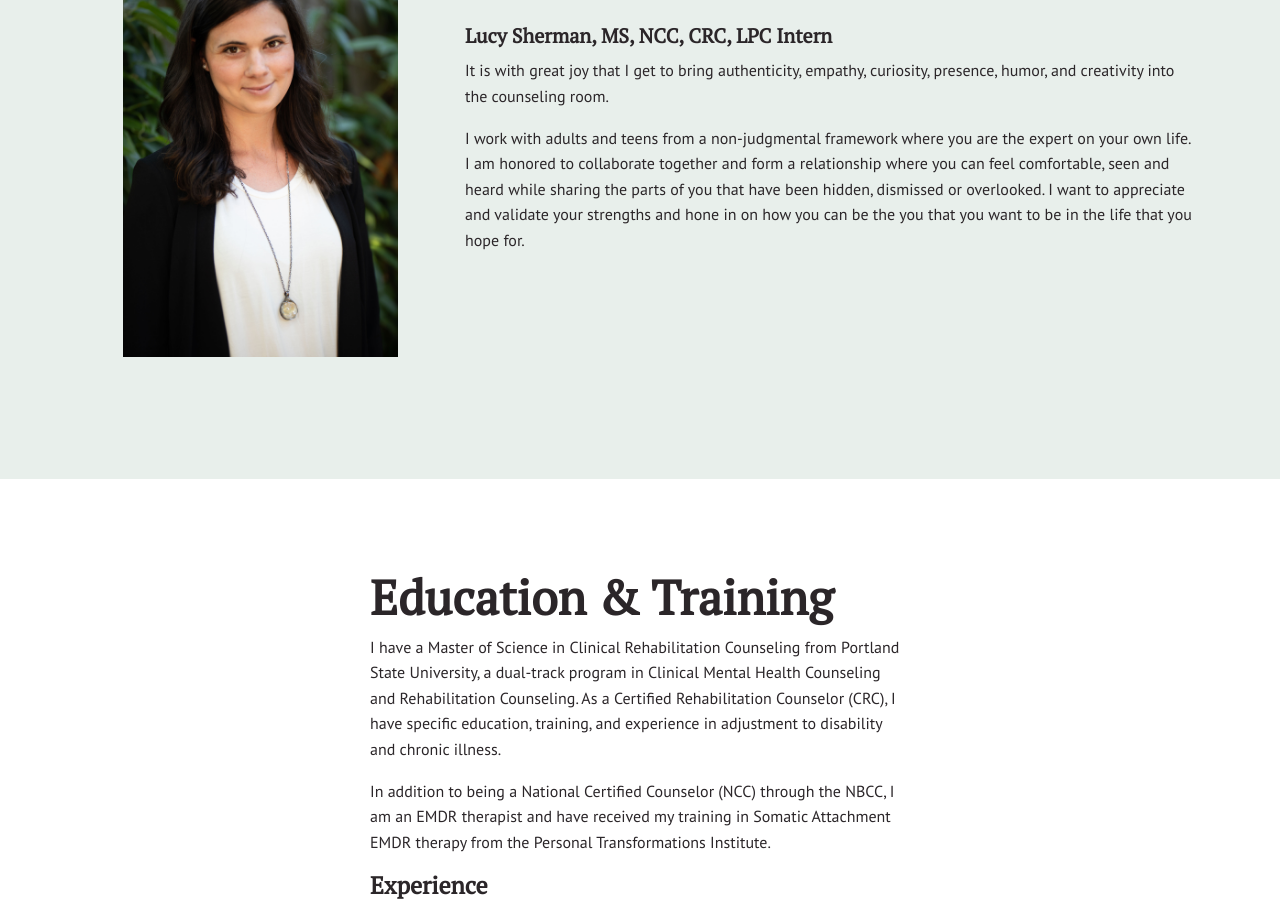
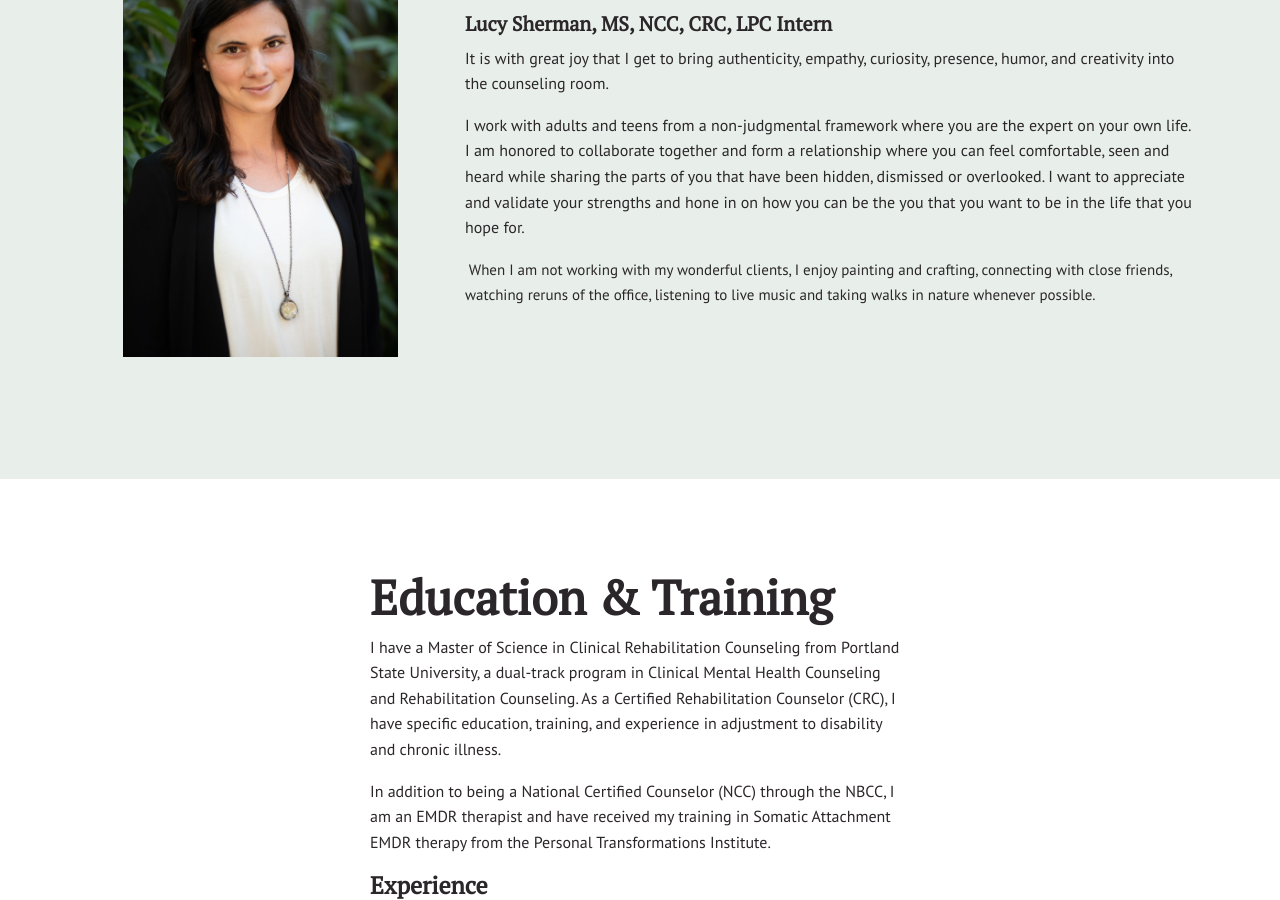
Before and after one commit to NickArrasate/perceptivecounseling, a Jekyll site: the page built from about.html, in a window 1280 px wide and 900 px high, scrolled down 497 px. Built offline with Jekyll 4.4.1, drawn with Linux system fonts in a browser that asks for light colours; nearby versions of some CDN libraries.

Commit message:
[HT] Edited item: content/_sections/about-2-content.html

```diff
--- a/content/_sections/about-2-content.html
+++ b/content/_sections/about-2-content.html
@@ -35,6 +35,6 @@
 <h3>Lucy Sherman, MS, NCC, CRC, LPC Intern</h3>
 <p>It is with great joy that I get to bring authenticity, empathy, curiosity, presence, humor, and creativity into the counseling room.&nbsp;</p>
 <p><span style="color: #7b84a2; font-family: Ubuntu, sans-serif; font-size: 16px;">I work with adults and teens from a non-judgmental framework where you are the expert on your own life. I am honored to collaborate together and form a relationship where you can feel comfortable, seen and heard while sharing the parts of you that have been hidden, dismissed or overlooked. I want to appreciate and validate your strengths and hone in on how you can be the you that you want to be in the life that you hope for.&nbsp;</span></p>
-<p><span style="color: #403027; font-family: 'Open Sans', sans-serif; font-size: 15px;">&nbsp;</span></p>
+<p><span style="color: #403027; font-family: 'Open Sans', sans-serif; font-size: 15px;">&nbsp;When I am not working with my wonderful clients, I enjoy painting and crafting, connecting with close friends, watching reruns of the office, listening to live music and taking walks in nature whenever possible.&nbsp;</span></p>
 </div>
 </div>
```
